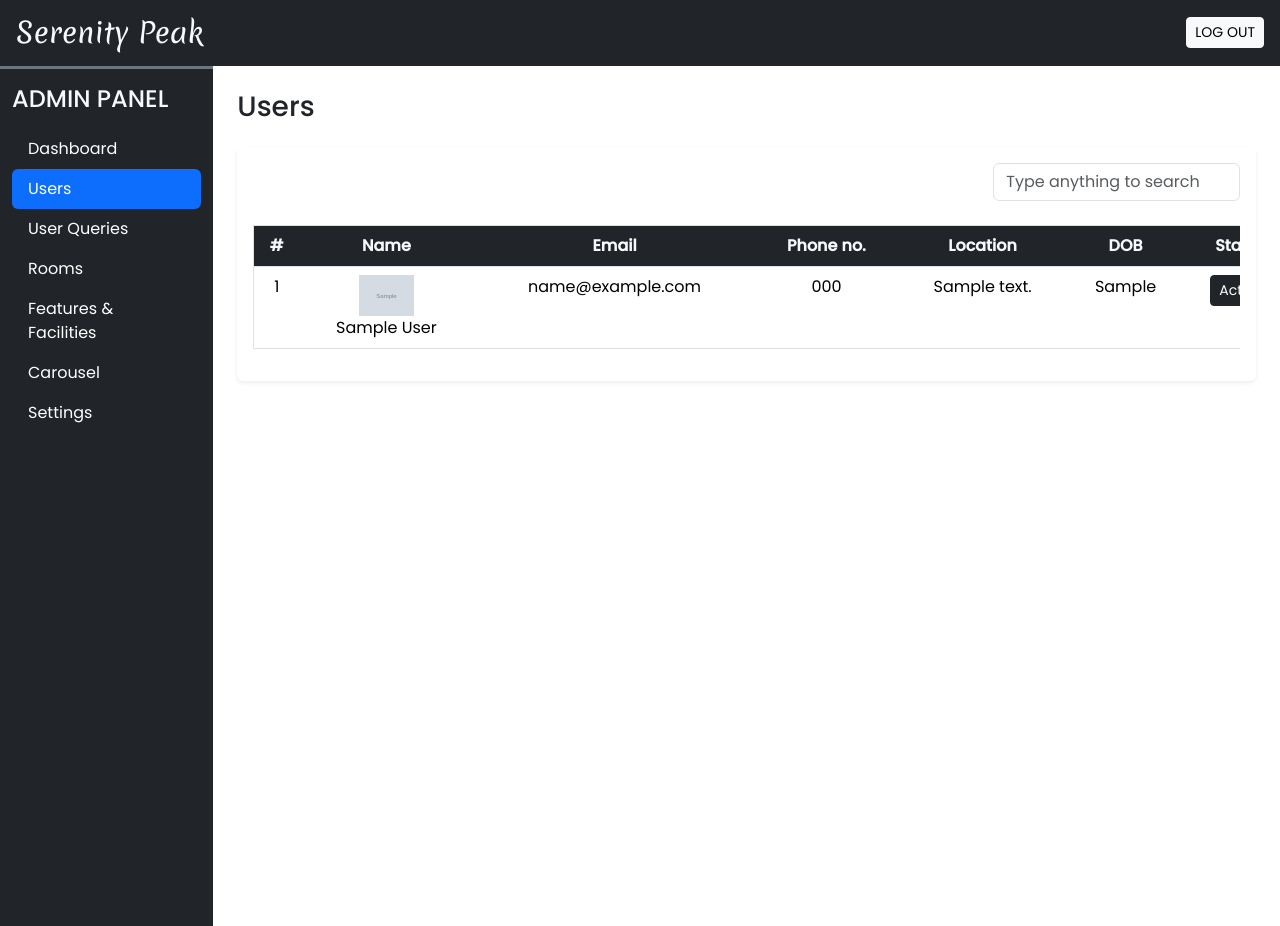
After one commit to Ashikpoojary/Web-Development, a PHP site: page /Web-Development/admin/users.php in a window 1280 px wide. The commit adds this page. Run offline with PHP 8.4, Linux system fonts and the light colour scheme; the visitor is signed in with stand-in values (Sample User, id 1); tables that the repository leaves empty or names only in its code hold one stand-in row (values such as "Sample post"); grey boxes marked "Sample" are stand-in pictures.

Commit message:
UserManagement-ShutdownFeature

```diff
--- /dev/null
+++ b/HOTEL MANAGEMENT/admin/ajax/users.php
@@ -0,0 +1,121 @@
+<?php
+
+require('../partials/db_config.php');
+require('../partials/essentials.php');
+adminLogin();
+
+if(isset($_POST['get_users'])){
+    $res = selectAll('user_cred');
+    $i = 1;
+    $path = USERS_IMG_PATH;
+
+    $data = "";
+    while($row = mysqli_fetch_assoc($res)){
+
+        $del_btn = "<button onclick='remove_user($row[id])' class='btn btn-danger btn-sm shadow-none'><i class='bi bi-trash'></i></button>";
+
+        $status = "<button onclick='toggle_status($row[id],0)' class='btn btn-dark btn-sm shadow-none'>Active</button>";
+
+        if(!$row['status']){
+        $del_btn = "";
+        $status = "<button onclick='toggle_status($row[id],1)' class='btn btn-danger btn-sm shadow-none'>Inactive</button>";
+        }
+
+        $date = date("d-m-Y",strtotime($row['datentime']));
+
+        $data.="
+         <tr>
+            <td>$i</td>
+            <td>
+            <img src='$path$row[profile]' width='55px'>
+            <br>
+            $row[name]
+            </td>
+            <td>$row[email]</td>
+            <td>$row[phonenum]</td>
+            <td>$row[address]</td>
+            <td>$row[dob]</td>
+            <td>$status</td>
+            <td>$date</td>
+            <td>$del_btn</td>
+         </tr>
+        ";
+    }
+
+    echo $data;
+}
+
+if(isset($_POST['toggle_status'])){
+    $frm_data = filteration($_POST);
+
+    $q = "UPDATE `user_cred` SET `status`=? WHERE `id`=?";
+    $v = [$frm_data['value'],$frm_data['toggle_status']];
+
+    if(update_query($q,$v,'ii')){
+        echo 1;
+    }
+    else{
+        echo 0;
+    }
+}
+
+if(isset($_POST['remove_user'])){
+    $frm_data = filteration($_POST);
+
+    $res = delete_query("DELETE FROM `user_cred` WHERE `id`=? AND 'status'=?",[$frm_data['user_id'],0],'ii');
+
+    if($res){
+        echo 1;
+    }
+    else{
+        echo 0;
+    }
+}
+
+if(isset($_POST['search_user'])){
+
+    $frm_data = filteration($_POST);
+
+    $query = "SELECT * FROM `user_cred` WHERE `name` LIKE ?";
+
+    $res = select_query($query,["%$frm_data[name]%"],'s');
+    $i = 1;
+    $path = USERS_IMG_PATH;
+
+    $data = "";
+    while($row = mysqli_fetch_assoc($res)){
+
+        $del_btn = "<button onclick='remove_user($row[id])' class='btn btn-danger btn-sm shadow-none'><i class='bi bi-trash'></i></button>";
+
+        $status = "<button onclick='toggle_status($row[id],0)' class='btn btn-dark btn-sm shadow-none'>Active</button>";
+
+        if(!$row['status']){
+        $del_btn = "";
+        $status = "<button onclick='toggle_status($row[id],1)' class='btn btn-danger btn-sm shadow-none'>Inactive</button>";
+        }
+
+        $date = date("d-m-Y",strtotime($row['datentime']));
+
+        $data.="
+         <tr>
+            <td>$i</td>
+            <td>
+            <img src='$path$row[profile]' width='55px'>
+            <br>
+            $row[name]
+            </td>
+            <td>$row[email]</td>
+            <td>$row[phonenum]</td>
+            <td>$row[address]</td>
+            <td>$row[dob]</td>
+            <td>$status</td>
+            <td>$date</td>
+            <td>$del_btn</td>
+         </tr>
+        ";
+    }
+
+    echo $data;
+}
+
+?>
--- a/HOTEL MANAGEMENT/admin/partials/header.php
+++ b/HOTEL MANAGEMENT/admin/partials/header.php
@@ -17,13 +17,16 @@
                         <a class="nav-link text-white" href="dashboard.php">Dashboard</a>
                     </li>
                     <li class="nav-item">
+                        <a class="nav-link text-white" href="users.php">Users</a>
+                    </li>
+                    <li class="nav-item">
+                        <a class="nav-link text-white" href="user_queries.php">User Queries</a>
+                    </li>
+                    <li class="nav-item">
                         <a class="nav-link text-white" href="rooms.php">Rooms</a>
                     </li>
                     <li class="nav-item">
                         <a class="nav-link text-white" href="features_facilities.php">Features & Facilities</a>
-                    </li>
-                    <li class="nav-item">
-                        <a class="nav-link text-white" href="user_queries.php">User Queries</a>
                     </li>
                     <li class="nav-item">
                         <a class="nav-link text-white" href="carousel.php">Carousel</a>
--- /dev/null
+++ b/HOTEL MANAGEMENT/admin/scripts/users.js
@@ -0,0 +1,63 @@
+
+function get_users() {
+  let xhr = new XMLHttpRequest();
+  xhr.open("POST", "ajax/users.php", true);
+  xhr.setRequestHeader("Content-Type", "application/x-www-form-urlencoded");
+
+  xhr.onload = function () {
+    document.getElementById("users-data").innerHTML = this.responseText;
+  };
+  xhr.send("get_users");
+}
+
+function toggle_status(id, val) {
+  let xhr = new XMLHttpRequest();
+  xhr.open("POST", "ajax/users.php", true);
+  xhr.setRequestHeader("Content-Type", "application/x-www-form-urlencoded");
+
+  xhr.onload = function () {
+    if (this.responseText == 1) {
+      alert("success", "Status Toggled!");
+      get_users();
+    } else {
+      alert("success", " Server down");
+    }
+  };
+  xhr.send("toggle_status=" + id + "&value=" + val);
+}
+
+function remove_user(user_id) {
+  if (confirm("Are you sure, you want to remove this user?")) {
+    let data = new FormData();
+    data.append("user_id", user_id);
+    data.append("remove_user", "");
+
+    let xhr = new XMLHttpRequest();
+    xhr.open("POST", "ajax/users.php", true);
+
+    xhr.onload = function () {
+      if (this.responseText == 1) {
+        alert("success", "User removed");
+        get_user();
+      } else {
+        alert("error", "User removal failed");
+      }
+    };
+    xhr.send(data);
+  }
+}
+
+function search_user(username){
+  let xhr = new XMLHttpRequest();
+  xhr.open("POST", "ajax/users.php", true);
+  xhr.setRequestHeader("Content-Type", "application/x-www-form-urlencoded");
+
+  xhr.onload = function () {
+    document.getElementById("users-data").innerHTML = this.responseText;
+  };
+  xhr.send('search_user&name='+username);
+}
+
+window.onload = function () {
+  get_users();
+};
--- /dev/null
+++ b/HOTEL MANAGEMENT/admin/users.php
@@ -0,0 +1,73 @@
+<?php
+require('partials/essentials.php');
+require('partials/db_config.php');
+adminLogin();
+?>
+<!DOCTYPE html>
+<html lang="en">
+
+<head>
+    <meta charset="UTF-8">
+    <meta name="viewport" content="width=device-width, initial-scale=1.0">
+    <title>Admin Panel - Users</title>
+    <?php require('partials/links.php');?>
+
+</head>
+
+<body class="bg-white">
+
+    <?php require('partials/header.php');?>
+
+    <div class="container-fluid " id="main-content">
+        <div class="row">
+            <div class="col-lg-10 ms-auto p-4 overflow-hidden">
+                <h3 class="mb-4">Users</h3>
+
+                <div class="card border-0 shadow-sm mb-4">
+                    <div class="card-body">
+
+                        <div class="text-end mb-4">
+                            <input type="text" oninput="search_user(this.value)" class="form-control shadow-none w-25 ms-auto" placeholder="Type anything to search">
+                        </div>
+
+                        <div class="table-responsive" >
+                            <table class="table table-hover border text-center" style="min-width:1300px;">
+                                <thead>
+                                    <tr>
+                                        <th class="bg-dark text-light" scope="col">#</th>
+                                        <th class="bg-dark text-light" scope="col">Name</th>
+                                        <th class="bg-dark text-light" scope="col">Email</th>
+                                        <th class="bg-dark text-light" scope="col">Phone no.</th>
+                                        <th class="bg-dark text-light" scope="col">Location</th>
+                                        <th class="bg-dark text-light" scope="col">DOB</th>
+                                        <th class="bg-dark text-light" scope="col">Status</th>
+                                        <th class="bg-dark text-light" scope="col">Date</th>
+                                        <th class="bg-dark text-light" scope="col">Action</th>
+                                    </tr>
+                                </thead>
+                                <tbody id="users-data">
+                                </tbody>
+                            </table>
+                        </div>
+
+                    </div>
+                </div>
+
+
+
+            </div>
+        </div>
+    </div>
+
+
+
+
+    <?php require('partials/scripts.php');?>
+
+    <script src="scripts/users.js"></script>
+
+</body>
+
+</html>
+
+<!-- 59:00 -->
```
Also changed, not shown: HOTEL MANAGEMENT/index.php (+7 -1 lines), HOTEL MANAGEMENT/partials/header.php (+9 -0 lines), HOTEL MANAGEMENT/room_details.php (+6 -3 lines), HOTEL MANAGEMENT/rooms.php (+7 -1 lines), HOTEL MANAGEMENT/images/users/IMG_34287.jpeg (added), HOTEL MANAGEMENT/images/users/IMG_67609.jpeg (added).
